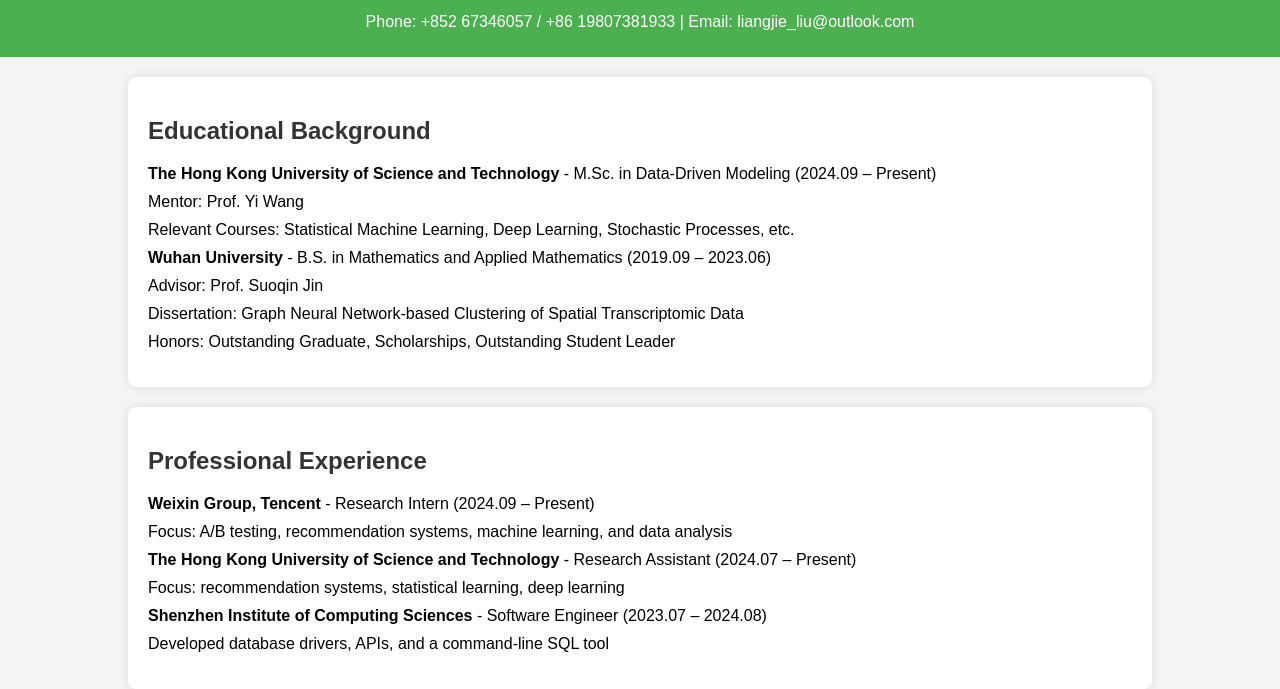
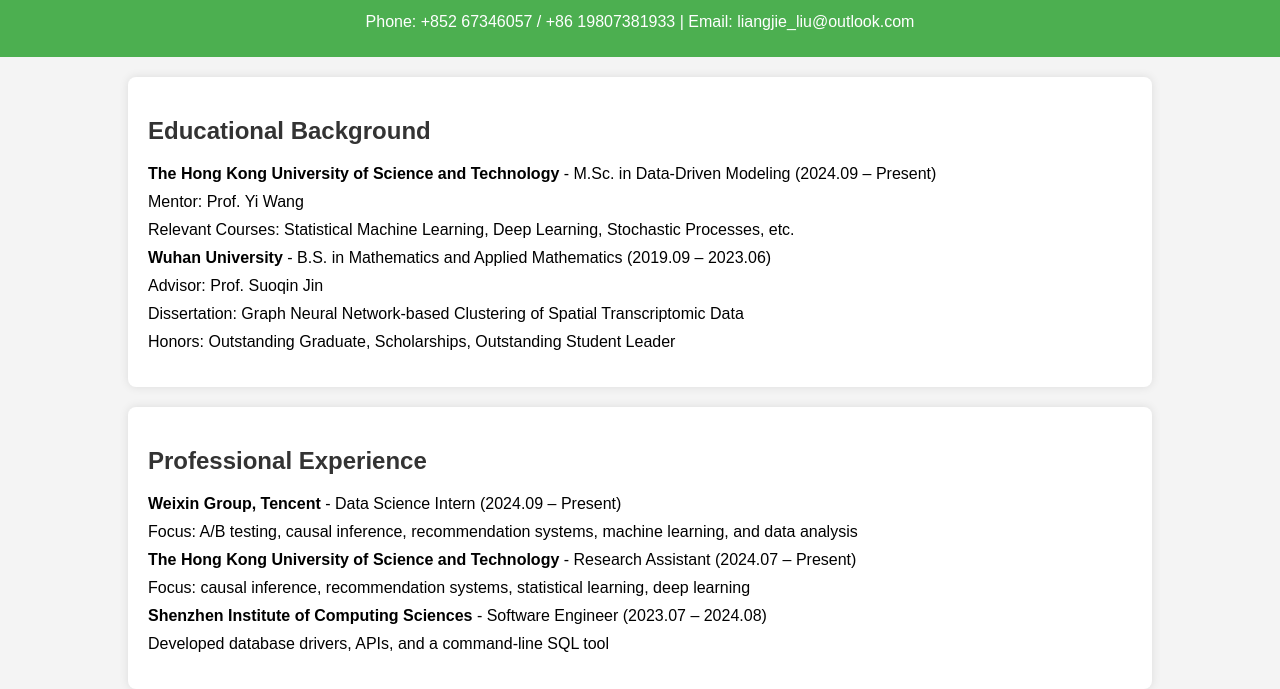
Before and after one commit to liangjielliu/liangjielliu.github.io, a plain HTML site: page index.html in a window 1280 px wide. Shown: the part 111-800 px from the top of the page. Drawn offline with Linux system fonts and the light colour scheme.

Commit message:
Update index.html

```diff
--- a/index.html
+++ b/index.html
@@ -73,11 +73,11 @@
     <section>
         <h2>Professional Experience</h2>
         <ul class="info">
-            <li><strong>Weixin Group, Tencent</strong> - Research Intern (2024.09 – Present)</li>
-            <li>Focus: A/B testing, recommendation systems, machine learning, and data analysis</li>
+            <li><strong>Weixin Group, Tencent</strong> - Data Science Intern (2024.09 – Present)</li>
+            <li>Focus: A/B testing, causal inference, recommendation systems, machine learning, and data analysis</li>
 
             <li><strong>The Hong Kong University of Science and Technology</strong> - Research Assistant (2024.07 – Present)</li>
-            <li>Focus: recommendation systems, statistical learning, deep learning</li>
+            <li>Focus: causal inference, recommendation systems, statistical learning, deep learning</li>
 
             <li><strong>Shenzhen Institute of Computing Sciences</strong> - Software Engineer (2023.07 – 2024.08)</li>
             <li>Developed database drivers, APIs, and a command-line SQL tool</li>
```
